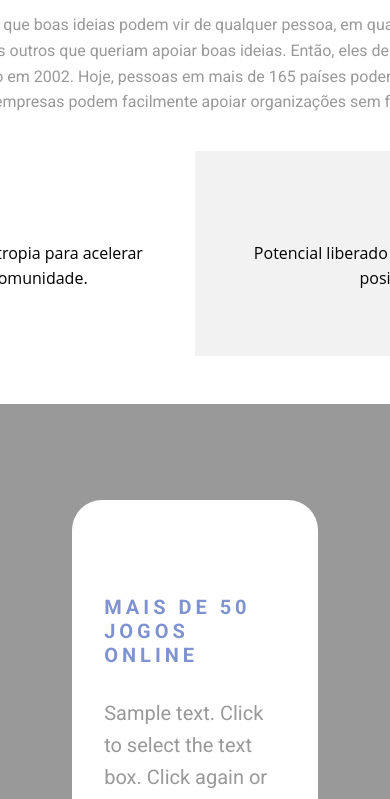
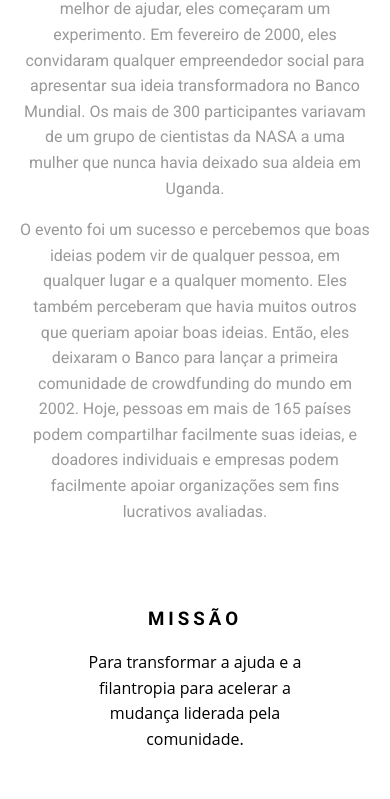
Before and after one commit to riamxpp/Playstation-Page, a React (Create React App) app: page / in a window 390 px wide. Shown: the part 782-1581 px from the top of the page. Built offline with nearby package versions, Linux system fonts and the light colour scheme.

Commit message:
Deixando componente Historia responsivo

```diff
--- a/src/Components/Historia/HistoriaStyles.ts
+++ b/src/Components/Historia/HistoriaStyles.ts
@@ -13,6 +13,12 @@ const HistoriaComponent = styled.section`
 
 const ContainerNossaHistoria = styled.div`
   width: 990px;
+  @media (max-width: 1050px) {
+    width: 720px;
+  }
+  @media (max-width: 800px) {
+    width: 90%;
+  }
 `;
 
 const TituloPrincipalHistoria = styled.h2`
@@ -32,6 +38,15 @@ const ContainerSubTitulo = styled.div`
   display: flex;
   width: 1000px;
   margin-top: 20px;
+  @media (max-width: 1050px) {
+    width: 730px;
+  }
+  @media (max-width: 800px) {
+    width: 90%;
+    justify-content: center;
+    flex-direction: column;
+    align-items: center;
+  }
 `;
 
 const ContainerMissao = styled.article`
@@ -40,6 +55,9 @@ const ContainerMissao = styled.article`
   display: flex;
   flex-direction: column;
   align-items: center;
+  @media (max-width: 800px) {
+    width: 100%;
+  }
 `;
 
 const ContainerVisao = styled.article`
@@ -49,6 +67,9 @@ const ContainerVisao = styled.article`
   display: flex;
   flex-direction: column;
   align-items: center;
+  @media (max-width: 800px) {
+    width: 100%;
+  }
 `;
 
 const TituloSecundarioHistoria = styled.h3`
@@ -66,6 +87,12 @@ const SubTextoCard = styled.p`
   line-height: 1.6;
   word-wrap: break-word;
   width: 400px;
+  @media (max-width: 1050px) {
+    width: 95%;
+  }
+  @media (max-width: 800px) {
+    width: 70%;
+  }
 `;
 
 export {
```
